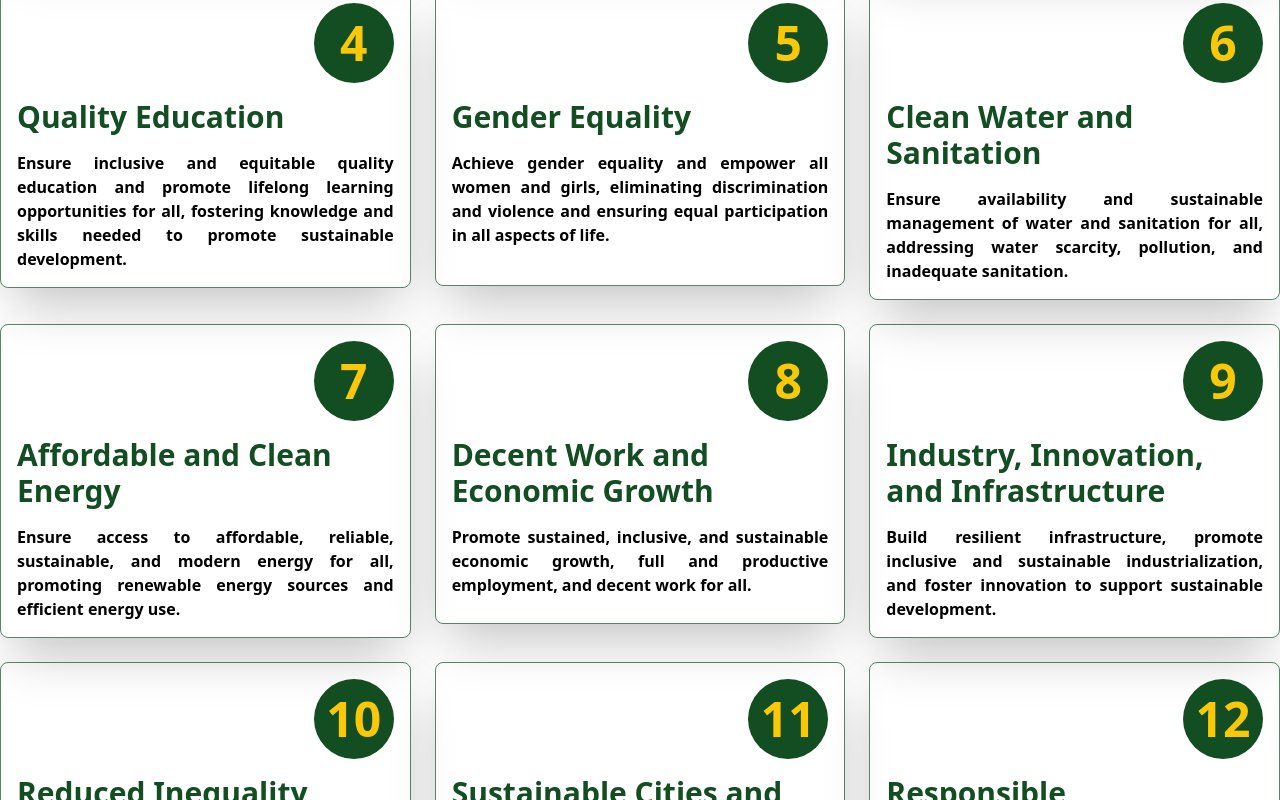
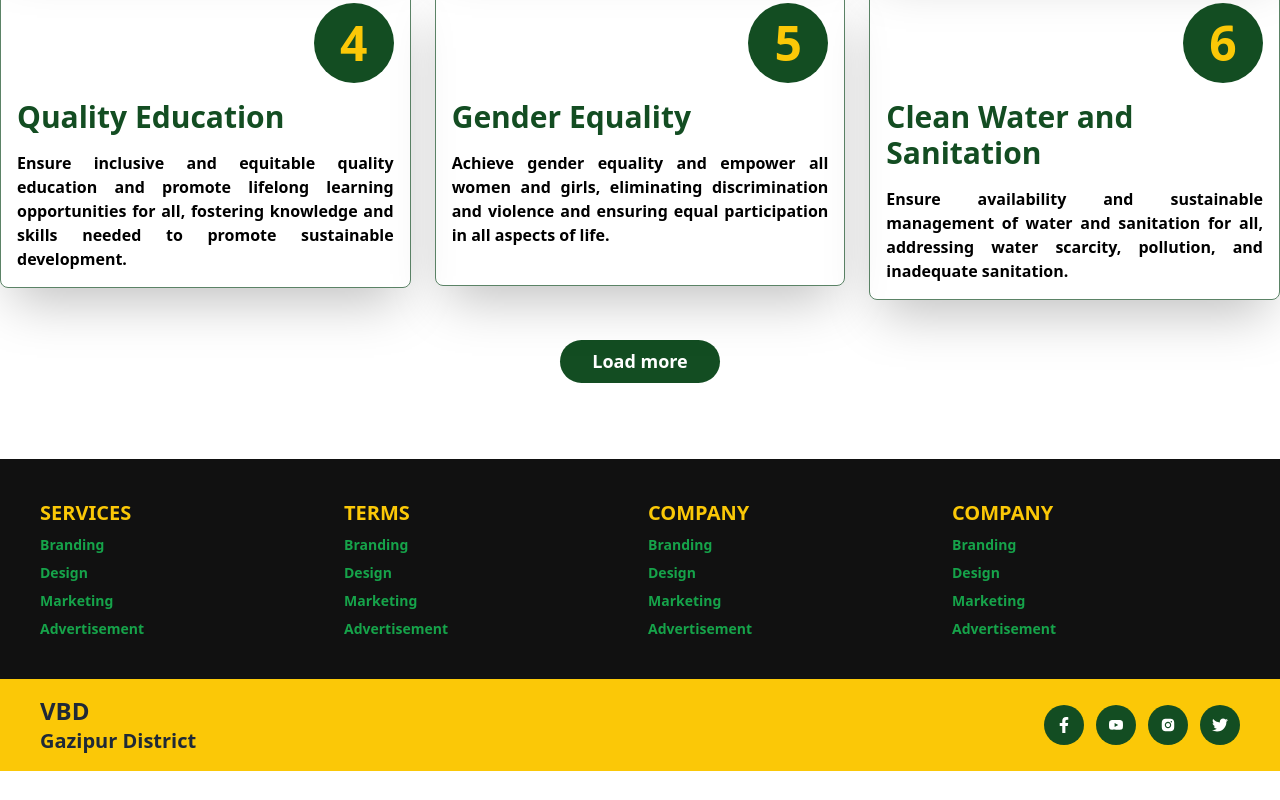
Before and after one commit to AbuRaihan1/vbd-gazipur, a React (Create React App) app: page / in a window 1280 px wide. Shown: the part 3566-4366 px from the top of the page. After the commit the page ends 4337 px from the top, so only its background shows below. Built offline with nearby package versions, Linux system fonts and the light colour scheme.

Commit message:
added load more and see less button for sdg goals

```diff
--- a/src/components/WorkingFor/WorkingFor.js
+++ b/src/components/WorkingFor/WorkingFor.js
@@ -1,6 +1,5 @@
-import React from "react";
+import React, { useState } from "react";
 import SdgGoalCard from "./SdgGoalCard";
-
 const WorkingFor = () => {
   const sdgGoals = [
     {
@@ -107,16 +106,50 @@ const WorkingFor = () => {
     },
   ];
 
+  const [showAll, setShowAll] = useState(false);
+  const [peopleToShow, setPeopleToShow] = useState(6);
+
+  const toggleShowAll = () => {
+    setShowAll((prevShowAll) => !prevShowAll);
+  };
+
+  const handleLoadMore = () => {
+    setShowAll(true);
+  };
+
+  const handleSeeLess = () => {
+    setShowAll(false);
+    // setPeopleToShow(8);
+  };
+
   return (
     <div className=" my-20">
       <h2 className="text-center text-secondary font-bold lg:text-5xl text-3xl mb-16">
         We are work for
       </h2>
 
-      <div className="grid lg:grid-cols-3 gap-6 container mx-auto">
-        {sdgGoals.map((goal) => (
-          <SdgGoalCard goal={goal} key={goal.goalNumber} />
-        ))}
+      <div className="grid lg:grid-cols-3 md:grid-cols-2 grid-cols-1 gap-6 container mx-auto for_shadow_this">
+        {sdgGoals
+          .slice(0, showAll ? sdgGoals.length : peopleToShow)
+          .map((goal, idx) => (
+            <SdgGoalCard goal={goal} key={idx} />
+          ))}
+
+        {/*  */}
+      </div>
+
+      <div className="block text-center m-auto">
+        {!showAll && (
+          <button onClick={handleLoadMore} className="secondary-button mt-10">
+            Load more
+          </button>
+        )}
+
+        {showAll && (
+          <button onClick={handleSeeLess} className="secondary-button mt-10">
+            See less
+          </button>
+        )}
       </div>
     </div>
   );
```
Also changed, not shown: src/FAQ/faq.css (line endings or trailing spaces).
